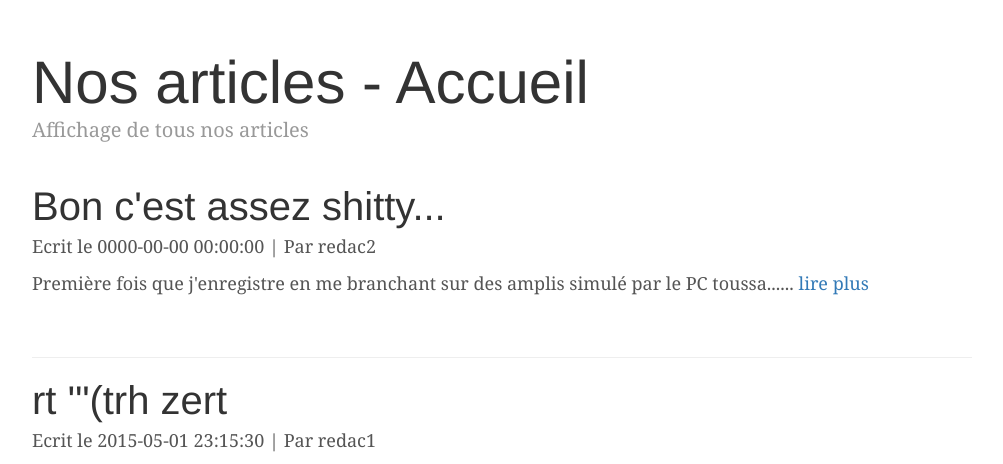
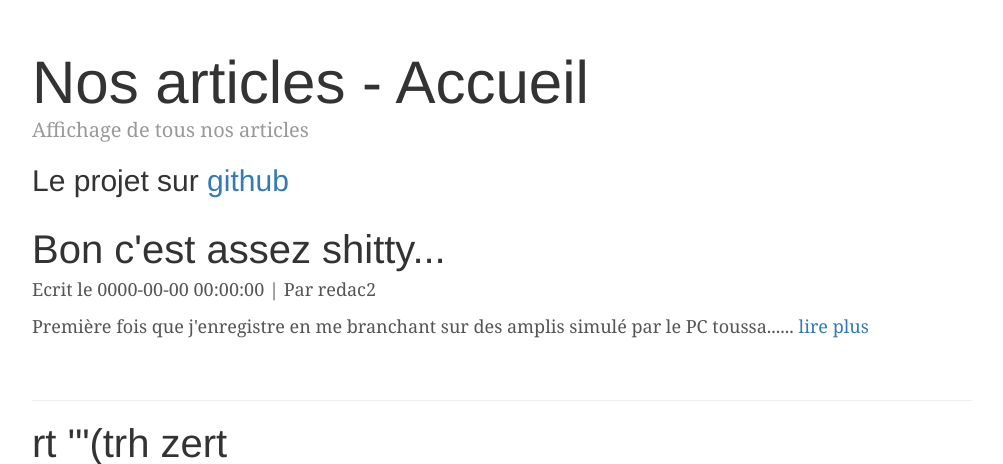
Before and after one commit to webcf2015/testoo, a PHP site: page / in a window 1280 px wide. Shown: the part 40-504 px from the top of the page, without its empty margins (138-1141 px from the left). Run offline with PHP 8.4, Linux system fonts and the light colour scheme; data comes from the database, SQL or seed files in the repository.

Commit message:
Lien vers github

```diff
--- a/vues/accueilArticleVue.php
+++ b/vues/accueilArticleVue.php
@@ -24,6 +24,7 @@
       <div class="blog-header">
         <h1 class="blog-title">Nos articles - Accueil</h1>
         <p class="lead blog-description">Affichage de tous nos articles</p>
+        <h2>Le projet sur <a href='https://github.com/webcf2015/testoo' target="_blank">github</a></h2>
       </div>
 
       <div class="row">
```
